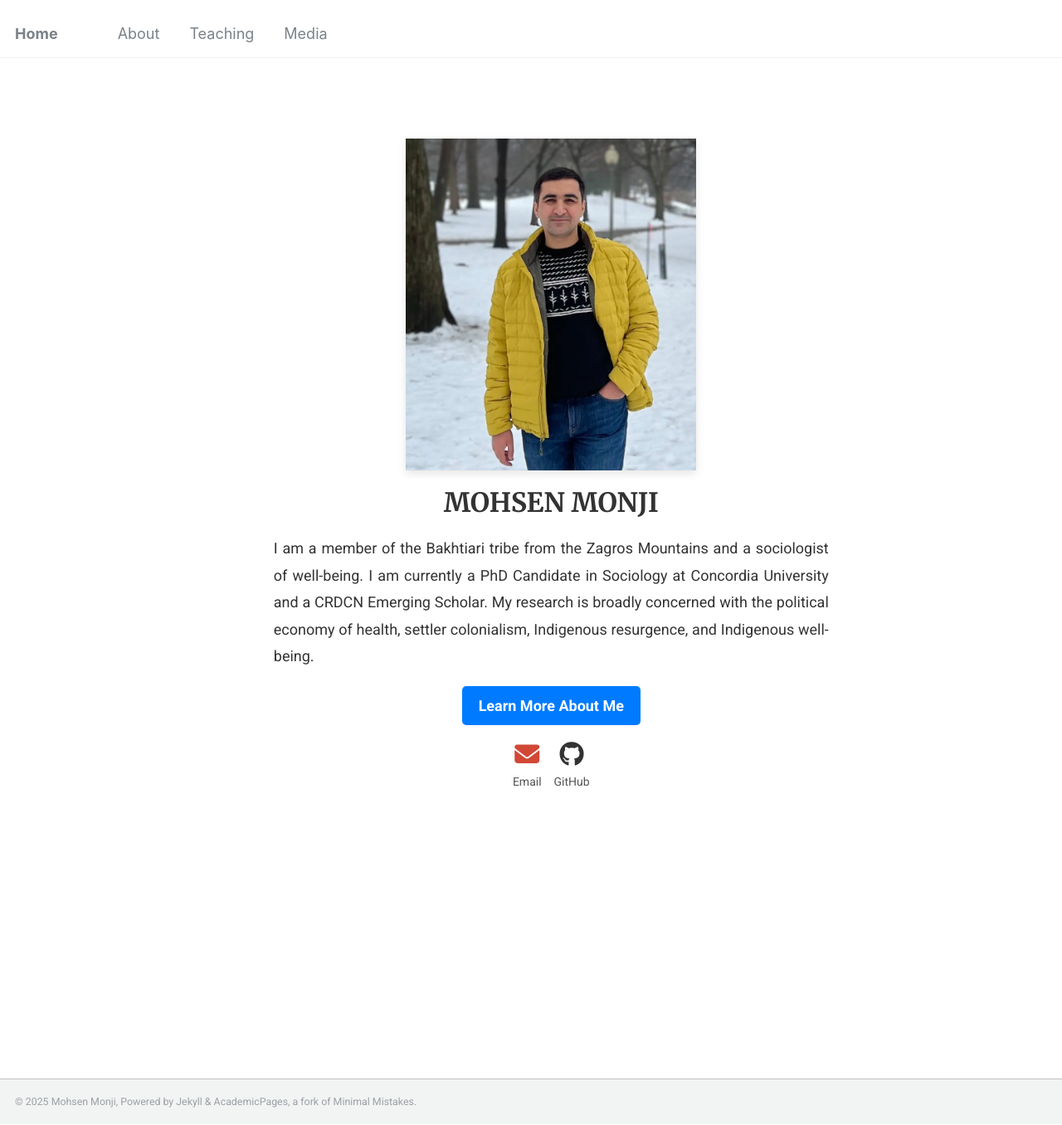
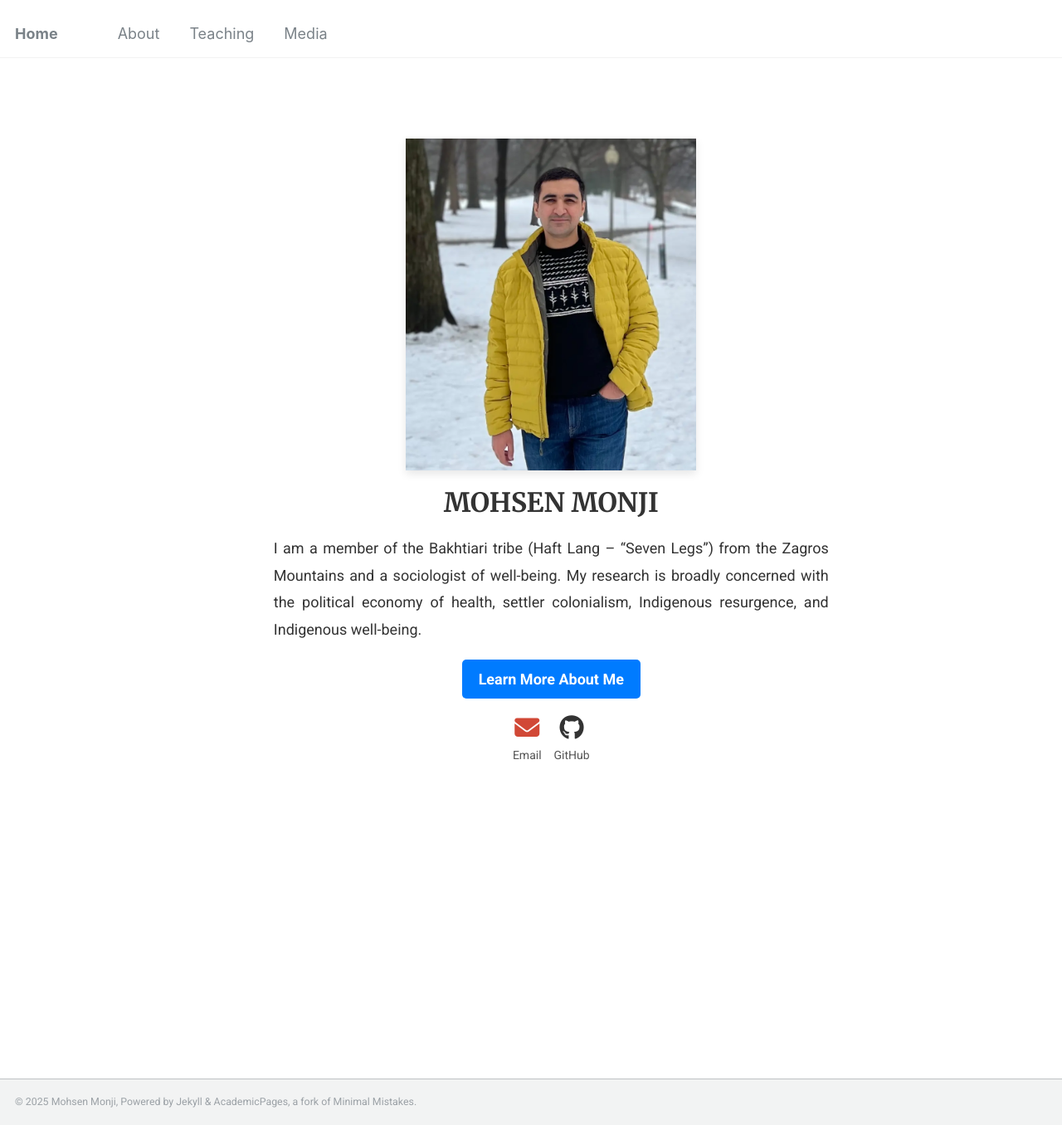
Before and after one commit to Mohsnmonji/mohsnmonji.github.io, a Jekyll site: the page built from _pages/front.md, in a window 1280 px wide and 1356 px high. Shown: the whole window at 83% size. Built offline with Jekyll 4.4.1, drawn with Linux system fonts in a browser that asks for light colours.

Commit message:
Update front.md

```diff
--- a/_pages/front.md
+++ b/_pages/front.md
@@ -23,7 +23,7 @@ hide_avatar: true
 
   <!-- Description -->
 <p style="font-size:18px; color:#333; text-align:justify; line-height:1.8; margin:20px 0;">
-    I am a member of the Bakhtiari tribe from the Zagros Mountains and a sociologist of well-being. I am currently a PhD Candidate in Sociology at Concordia University and a CRDCN Emerging Scholar. My research is broadly concerned with the political economy of health, settler colonialism, Indigenous resurgence, and Indigenous well-being.
+  I am a member of the Bakhtiari tribe (Haft Lang – “Seven Legs”) from the Zagros Mountains and a sociologist of well-being. My research is broadly concerned with the political economy of health, settler colonialism, Indigenous resurgence, and Indigenous well-being.
 </p>
 <!-- Button -->
   <div style="margin-bottom:20px;">
```
